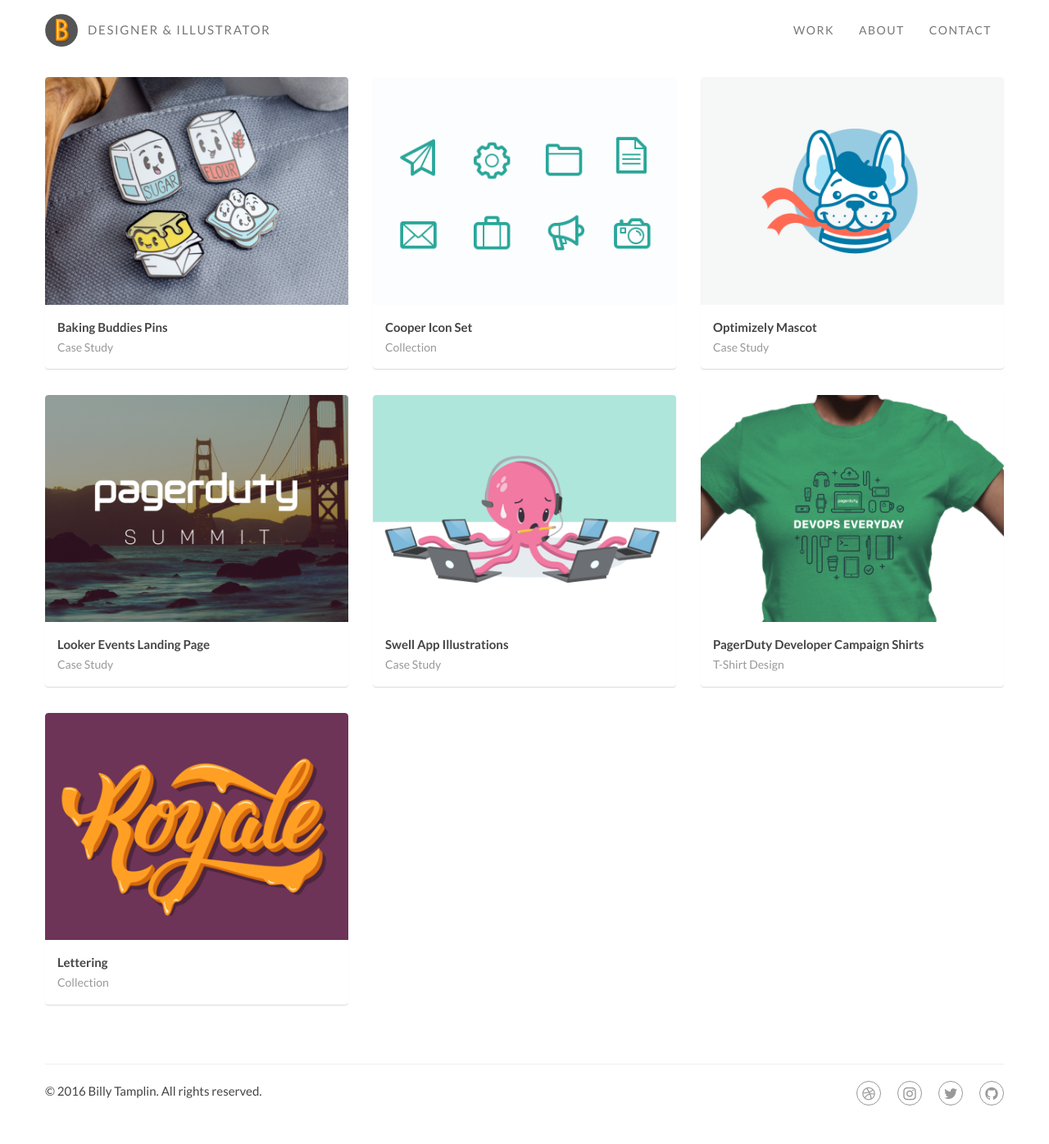
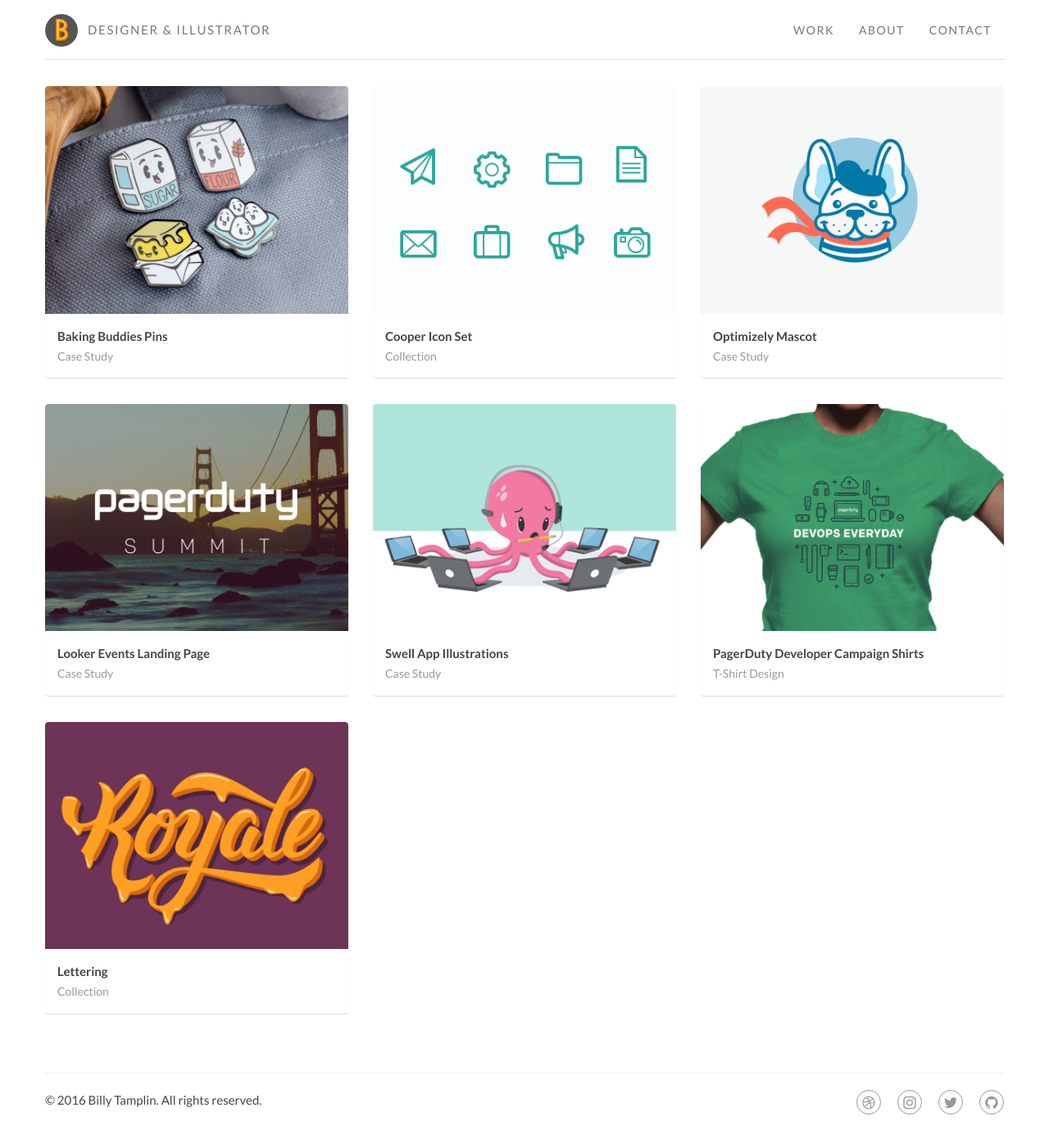
Before and after one commit to btamps/btamps.github.io, a Jekyll site: the page built from index.html, in a window 1280 px wide. Shown: the whole page at 82% size. Built offline with Jekyll 4.4.1, drawn with Linux system fonts in a browser that asks for light colours; nearby versions of some CDN libraries.

Commit message:
no padding on mobile

```diff
--- a/_sass/_nav.scss
+++ b/_sass/_nav.scss
@@ -7,6 +7,13 @@
   margin-bottom: 0;
   .navbar-collapse {
     border: 0;
+  }
+}
+
+.home-page {
+  .navbar .container {
+    padding-bottom: 10px;
+    border-bottom: 1px solid #ddd;
   }
 }
 
@@ -25,7 +32,7 @@
 }
 
 .navbar-brand {
-  padding: 5px 0 0;
+  padding: 0;
   margin-left: 0;
   height: auto;
   &:hover {
@@ -56,6 +63,7 @@
 @media (min-width: 768px) {
   .navbar-brand {
     margin-left: 0 !important;
+    padding-top: 5px;
     img {
       width: 40px;
       margin-left: 0;
```
